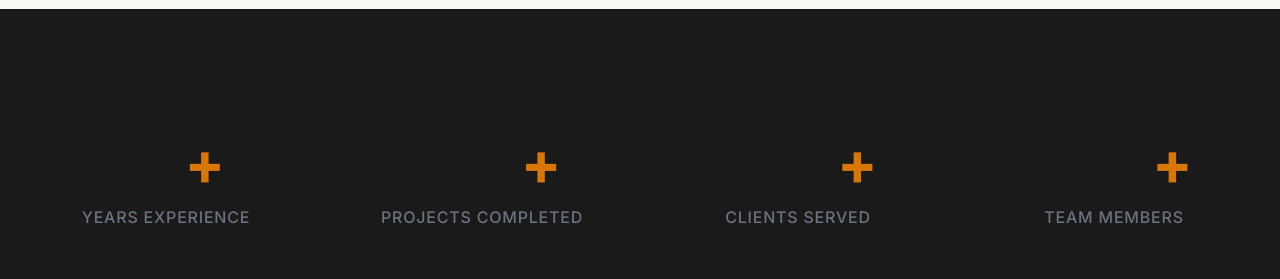
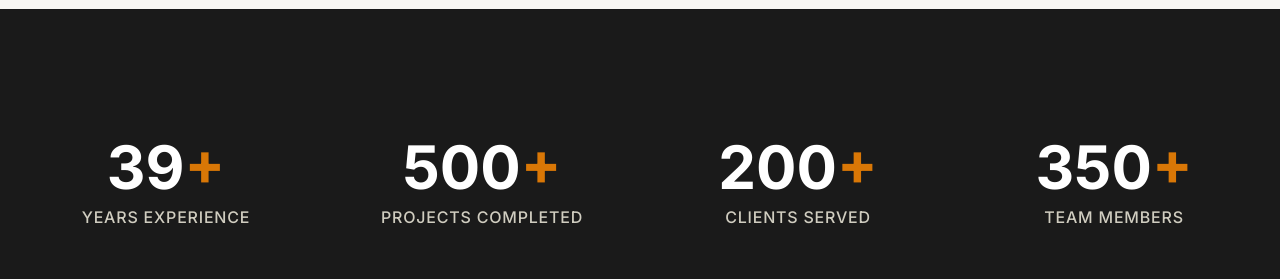
Before and after one commit to tharidul/prime-constructions, a React (Vite) app: page /about in a window 1280 px wide. Shown: the part 2020-2299 px from the top of the page. Built offline with nearby package versions, Linux system fonts and the light colour scheme.

Commit message:
feat: Add `light` prop to `MetricCard` component to control text color and apply it to About and Home pages.

```diff
--- a/src/components/ui/MetricCard.tsx
+++ b/src/components/ui/MetricCard.tsx
@@ -2,16 +2,17 @@ interface MetricCardProps {
     value: string | number;
     label: string;
     suffix?: string;
+    light?: boolean;
 }
 
-export function MetricCard({ value, label, suffix = '' }: MetricCardProps) {
+export function MetricCard({ value, label, suffix = '', light = false }: MetricCardProps) {
     return (
         <div className="text-center">
-            <div className="text-4xl md:text-5xl lg:text-6xl font-bold text-charcoal mb-2">
+            <div className={`text-4xl md:text-5xl lg:text-6xl font-bold mb-2 ${light ? 'text-white' : 'text-charcoal'}`}>
                 {value}
                 {suffix && <span className="text-amber-600">{suffix}</span>}
             </div>
-            <div className="text-sm md:text-base text-concrete uppercase tracking-wider font-medium">
+            <div className={`text-sm md:text-base uppercase tracking-wider font-medium ${light ? 'text-concrete-300' : 'text-concrete'}`}>
                 {label}
             </div>
         </div>
--- a/src/pages/About.tsx
+++ b/src/pages/About.tsx
@@ -120,10 +120,10 @@ export function About() {
             <Section background="dark">
                 <Container>
                     <div className="grid grid-cols-2 lg:grid-cols-4 gap-8 md:gap-12">
-                        <MetricCard value={METRICS.yearsExperience} suffix="+" label="Years Experience" />
-                        <MetricCard value={METRICS.projectsCompleted} suffix="+" label="Projects Completed" />
-                        <MetricCard value={METRICS.clientsSatisfied} suffix="+" label="Clients Served" />
-                        <MetricCard value={METRICS.employeesCount} suffix="+" label="Team Members" />
+                        <MetricCard value={METRICS.yearsExperience} suffix="+" label="Years Experience" light />
+                        <MetricCard value={METRICS.projectsCompleted} suffix="+" label="Projects Completed" light />
+                        <MetricCard value={METRICS.clientsSatisfied} suffix="+" label="Clients Served" light />
+                        <MetricCard value={METRICS.employeesCount} suffix="+" label="Team Members" light />
                     </div>
                 </Container>
             </Section>
--- a/src/pages/Home.tsx
+++ b/src/pages/Home.tsx
@@ -89,10 +89,10 @@ export function Home() {
                 <div className="absolute bottom-0 left-0 right-0">
                     <Container>
                         <div className="border-t border-white/10 py-8 grid grid-cols-2 md:grid-cols-4 gap-8">
-                            <MetricCard value={METRICS.yearsExperience} suffix="+" label="Years Experience" />
-                            <MetricCard value={METRICS.projectsCompleted} suffix="+" label="Projects Completed" />
-                            <MetricCard value={METRICS.clientsSatisfied} suffix="+" label="Clients Served" />
-                            <MetricCard value={METRICS.safetyRecord} label="Safe Work Hours" />
+                            <MetricCard value={METRICS.yearsExperience} suffix="+" label="Years Experience" light />
+                            <MetricCard value={METRICS.projectsCompleted} suffix="+" label="Projects Completed" light />
+                            <MetricCard value={METRICS.clientsSatisfied} suffix="+" label="Clients Served" light />
+                            <MetricCard value={METRICS.safetyRecord} label="Safe Work Hours" light />
                         </div>
                     </Container>
                 </div>
```
